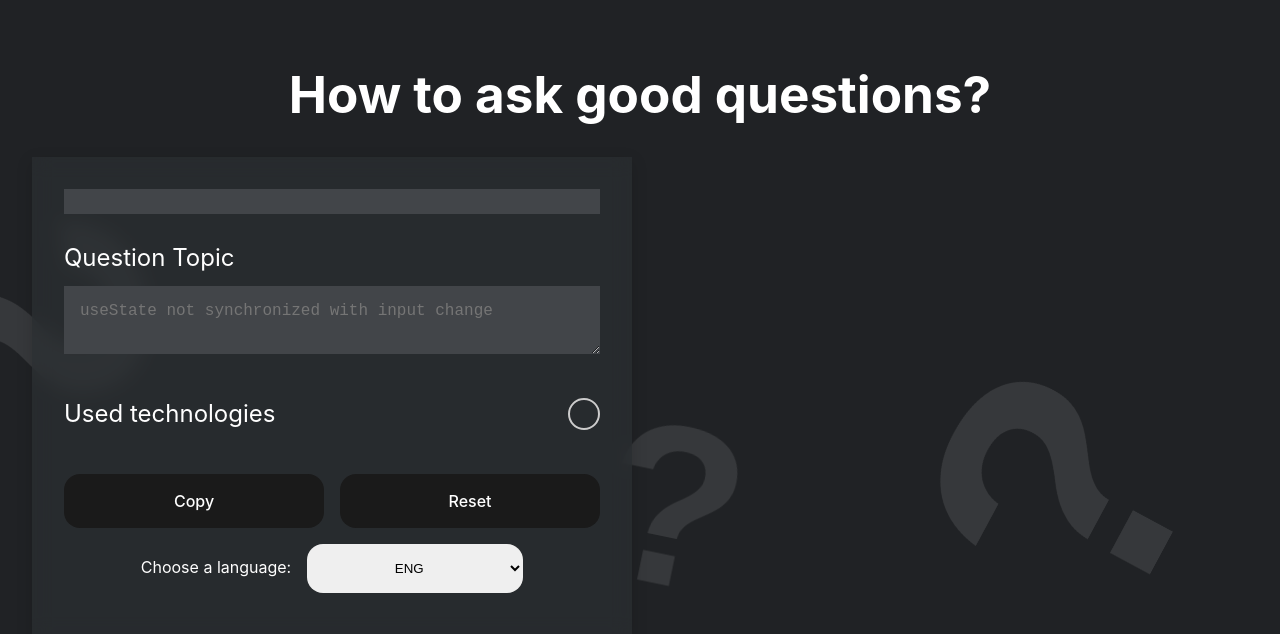
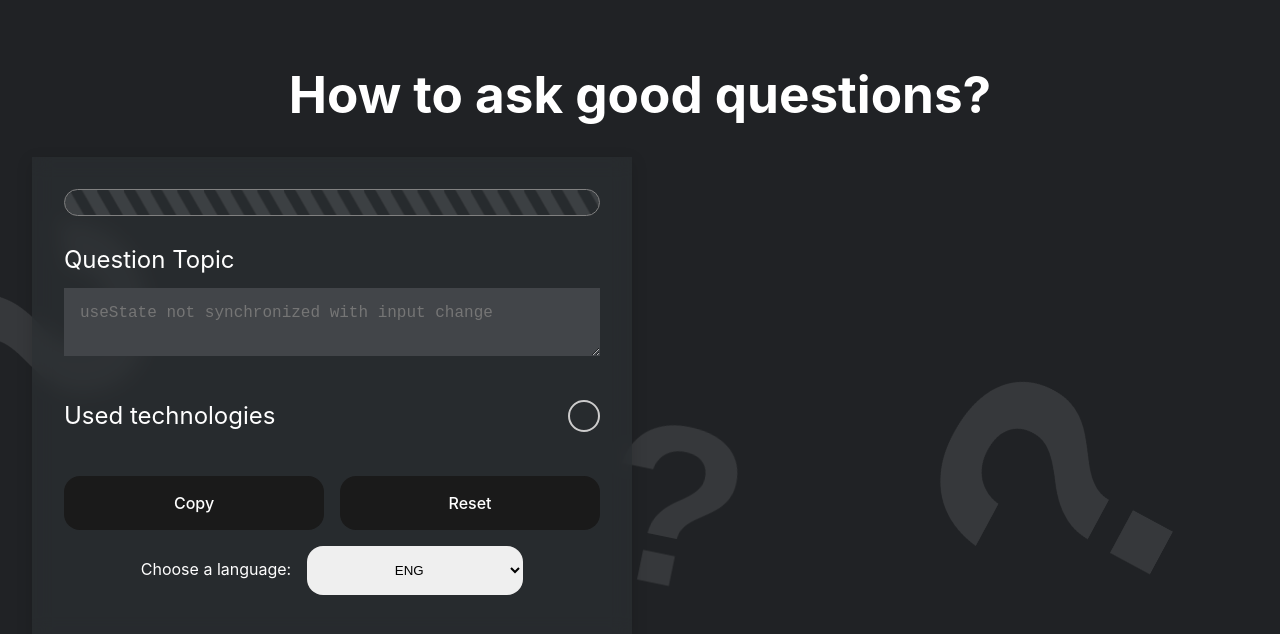
Before and after one commit to goodideagiver/how-to-ask-good-questions, a React (Vite) app: page / in a window 1280 px wide. Shown: the top 634 px of the page. Built offline with nearby package versions, Linux system fonts and the light colour scheme.

Commit message:
Adjust progress bar visuals to be more distinguishable

```diff
--- a/src/components/FormProgress/FormProgress.module.scss
+++ b/src/components/FormProgress/FormProgress.module.scss
@@ -7,6 +7,27 @@
 .progWrapper {
 	width: 100%;
 	background-color: #424549;
+	background: linear-gradient(
+		60deg,
+		rgba(255, 255, 255, 0.1) 30%,
+		transparent 35%,
+		transparent 60%,
+		rgba(255, 255, 255, 0.1) 65%
+	);
+	background-size: 5%;
+	animation: barScrollAnim 20s infinite linear;
+	border-radius: 1rem;
+	overflow: hidden;
+	border: 1px gray solid;
+}
+
+@keyframes barScrollAnim {
+	from {
+		background-position: 0 0;
+	}
+	to {
+		background-position: 100% 0;
+	}
 }
 
 .prog {
@@ -20,7 +41,7 @@
 .complete {
 	.prog {
 		animation: complete 0.5s ease-in-out;
-		background-color: rgb(83, 147, 61);
+		background-color: rgb(77, 219, 64);
 		transition: 0.3s;
 	}
 }
```
